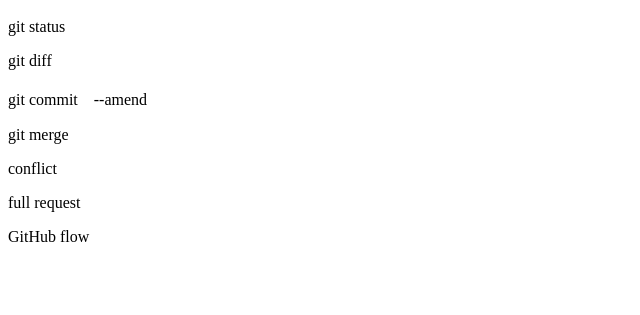
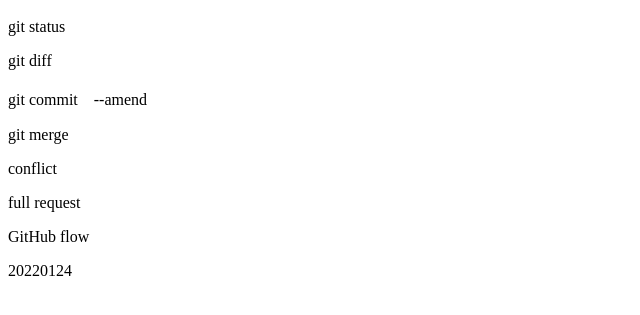
Before and after one commit to airitech-eithinzarkhin/git_tutorial_backup, a plain HTML site: page index.html in a window 1280 px wide. Shown: the part 57-372 px from the top of the page, without its empty margins (0-640 px from the left). Drawn offline with Linux system fonts and the light colour scheme.

Commit message:
20220124を追記

```diff
--- a/index.html
+++ b/index.html
@@ -6,3 +6,4 @@
 <p>conflict</p>
 <p>full request</p>
 <p>GitHub flow</p>
+<p>20220124</p>
```
